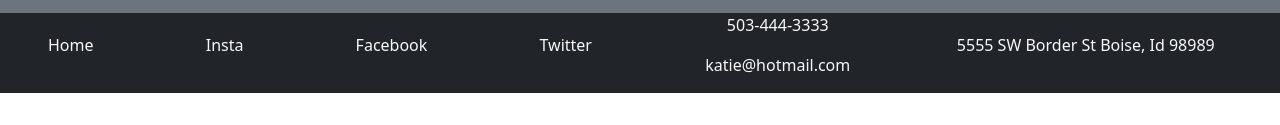
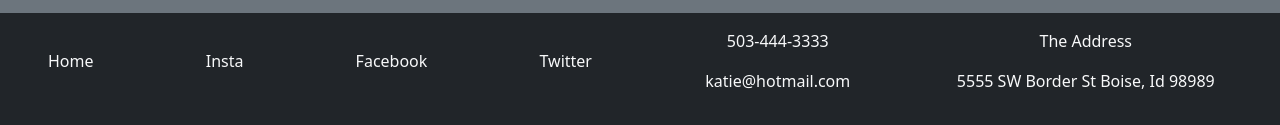
Before and after one commit to katie-mccauley/bootstrapc, a plain HTML site: page index.html in a window 1280 px wide. Shown: the part 974-1099 px from the top of the page. Before the commit the page ends 1067 px from the top, so only its background shows below. Drawn offline with nearby package versions, Linux system fonts and the light colour scheme.

Commit message:
bootstrapc

```diff
--- a/index.html
+++ b/index.html
@@ -108,12 +108,15 @@
         </div>
       </div>
       <div class=" col-12 col-md-6 d-flex justify-content-around align-items-center align-middle text-center">
-        <div>
+        <div class="p-3">
           <p>503-444-3333</p>
           <p>katie@hotmail.com</p>
         </div>
 
-        <div>
+        <div class="p-3">
+          <p>
+            The Address
+          </p>
           <p>
             5555 SW Border St Boise, Id 98989
           </p>
```
